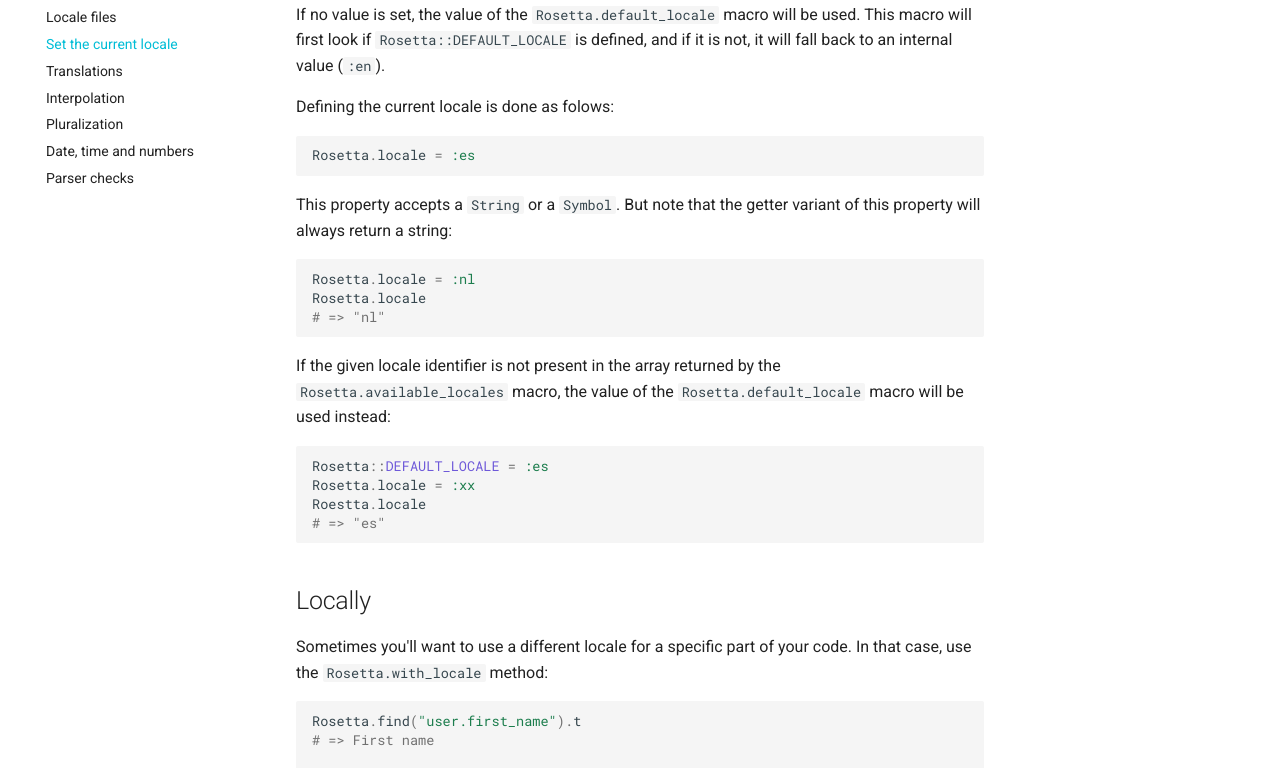
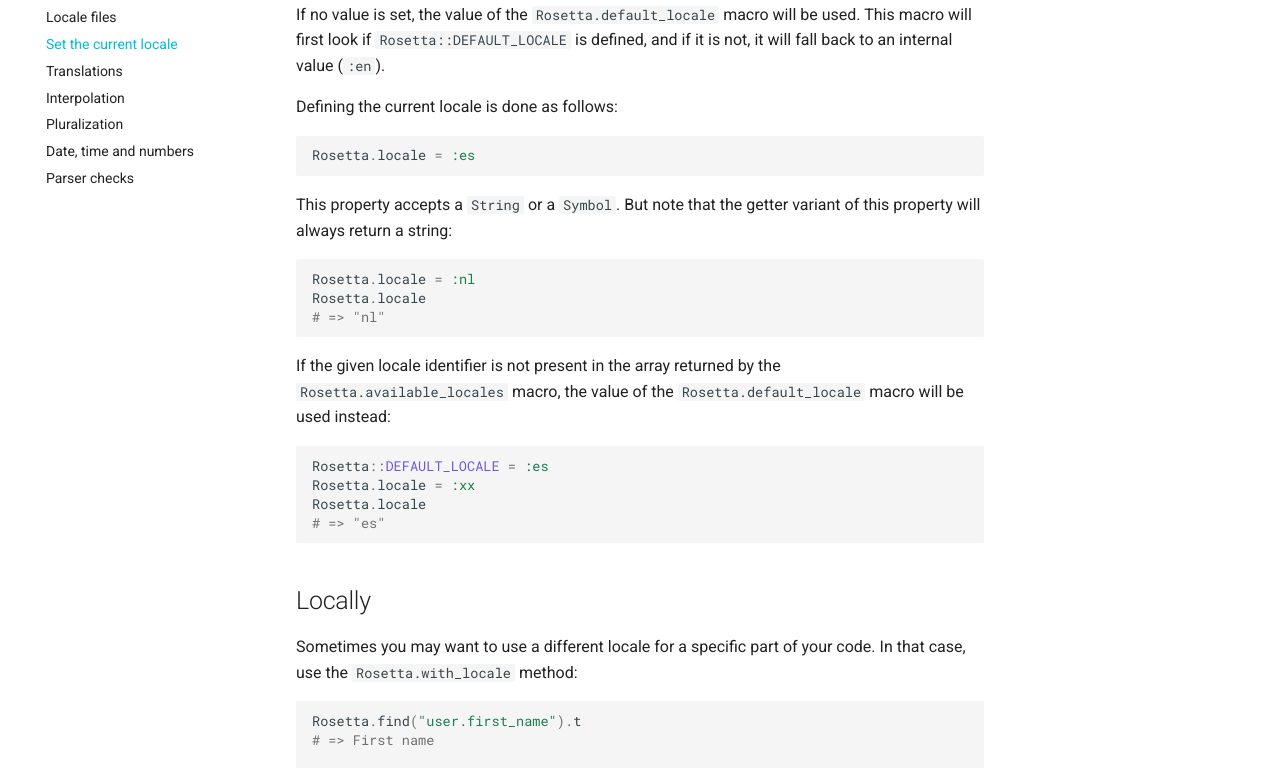
Before and after one commit to wout/rosetta, an MkDocs documentation site: the page built from docs/set_the_current_locale.md, in a window 1280 px wide and 1210 px high. Shown: the part 229-997 px from the top of the window. Built offline with MkDocs 1.6.1 and Material for MkDocs 9.7.7, drawn with Linux system fonts in a browser that asks for light colours; comment, search, counter and statistics services are not loaded; the version menu is left out.

Commit message:
docs: fix typos

````diff
--- a/docs/set_the_current_locale.md
+++ b/docs/set_the_current_locale.md
@@ -3,7 +3,7 @@ If no value is set, the value of the `Rosetta.default_locale` macro will be
 used. This macro will first look if `Rosetta::DEFAULT_LOCALE` is defined, and if
 it is not, it will fall back to an internal value (`:en`).
 
-Defining the current locale is done as folows:
+Defining the current locale is done as follows:
 
 ```cr
 Rosetta.locale = :es
@@ -25,12 +25,12 @@ macro will be used instead:
 ```cr
 Rosetta::DEFAULT_LOCALE = :es
 Rosetta.locale = :xx
-Roestta.locale
+Rosetta.locale
 # => "es"
 ```
 
 ## Locally
-Sometimes you'll want to use a different locale for a specific part of your
+Sometimes you may want to use a different locale for a specific part of your
 code. In that case, use the `Rosetta.with_locale` method:
 
 ```cr
````
